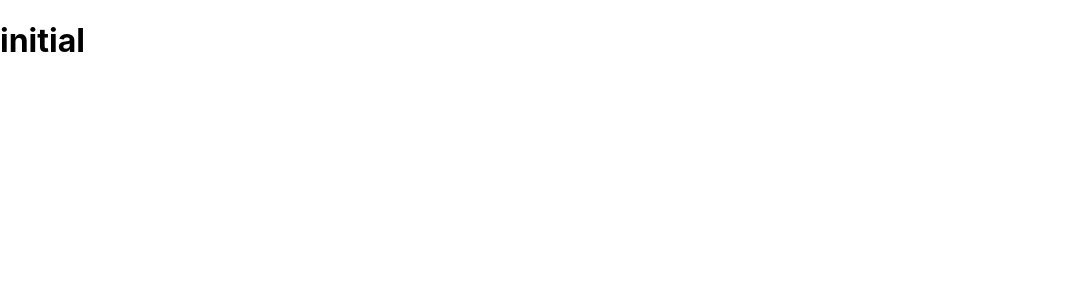
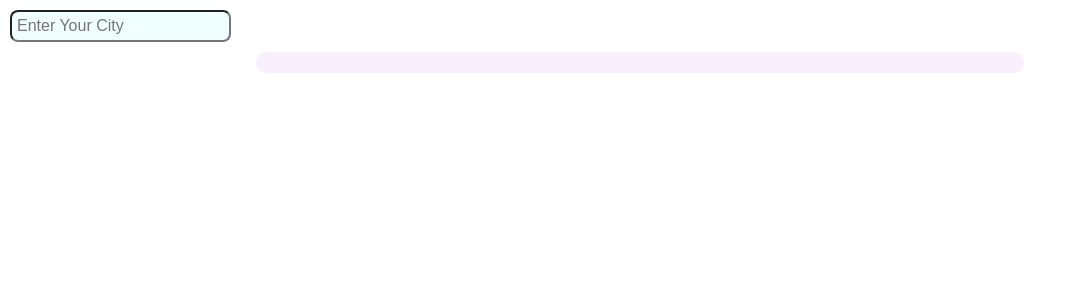
Before and after one commit to nandu2212/weather-application, a React (Create React App) app in the folder cleint/: page / in a window 1280 px wide. Shown: the top 300 px of the page, without its empty margins (0-1085 px from the left). Built offline with nearby package versions, Linux system fonts and the light colour scheme.

Commit message:
added serch location feature

```diff
--- a/cleint/package.json
+++ b/cleint/package.json
@@ -6,6 +6,7 @@
     "@testing-library/jest-dom": "^5.16.5",
     "@testing-library/react": "^13.4.0",
     "@testing-library/user-event": "^13.5.0",
+    "axios": "^1.3.3",
     "react": "^18.2.0",
     "react-dom": "^18.2.0",
     "react-scripts": "5.0.1",
--- a/cleint/src/App.js
+++ b/cleint/src/App.js
@@ -1,10 +1,12 @@
 
 import './App.css';
+import Search from './Components/searchlocation/search';
 
 function App() {
   return (
    <>
-   <h1>initial</h1></>
+   <Search/>
+   </>
   );
 }
 
--- /dev/null
+++ b/cleint/src/Components/searchlocation/search.css
@@ -0,0 +1,73 @@
+.container{
+    display:flex;
+    justify-content: center;
+    border-radius: 10px;
+    background-color: rgb(248, 240, 255);
+    margin-left: 20% ;
+    margin-right:20%;
+    box-shadow: inset;
+  }
+  input{
+    font-size: 1rem;
+    border-radius:8px;
+    background-color: azure;
+    padding:5px;
+    margin:10px;
+    display:flex;
+  }
+  .temp{
+    display: flex;
+    flex-direction: column;
+    justify-content: space-around;
+    background-color: #0c82b5;
+    height:150px;
+    width:100px;
+  }
+
+
+  .App-header {
+    background-color: #282c34;
+    min-height: 100vh;
+    display: flex;
+    flex-direction: column;
+    align-items: center;
+    justify-content: center;
+    font-size: calc(10px + 2vmin);
+    color: white;
+  }
+
+  .App-link {
+    color: #61dafb;
+  }
+
+  @keyframes App-logo-spin {
+    from {
+      transform: rotate(0deg);
+    }
+    to {
+      transform: rotate(360deg);
+    }
+  }
+  .wind{
+    display:flex;
+    flex-direction: row;
+    background-color:gray;
+    margin:5px;
+  }
+  .humidity{
+    display:flex;
+    flex-direction: row;
+    background-color: beige;
+    margin:2.5px;
+   align-items: center;
+  }
+  .feels{
+    display:flex;
+    flex-direction: row;
+    background-color: beige;
+    margin:2.5px;
+  }
+  .bold{
+    font-weight:bold;
+    font-size:medium;
+  }
--- /dev/null
+++ b/cleint/src/Components/searchlocation/search.js
@@ -0,0 +1,58 @@
+import React,{useState} from 'react'
+import axios from 'axios'
+import './search.css'
+const Search= () =>{
+  const [location,setlocation]=useState('')
+  const[data,setData]=useState({})
+  const url =`https://api.openweathermap.org/data/2.5/weather?q=${location}&appid=c058c18438a904d5a109c536340230a2`
+  const searchLocation = (event) => {
+    if (event.key === 'Enter') {
+      axios.get(url).then((response) => {
+        setData(response.data)
+        console.log(response.data)
+      })
+      setlocation('')
+    }
+  }
+  return (
+    <>
+    <div >
+      <input type='text'
+      onKeyPress={searchLocation}
+       placeholder='Enter Your City'
+        value={location}
+         onChange={(e)=>{setlocation(e.target.value)}}
+        />
+    </div>
+    <div className="container">
+        <div className="top">
+          <div className="location">
+            <h1>{data.name}</h1>
+          </div>
+            {data.main ? <h1>{data.main.temp.toFixed()-273.15.toFixed()}°C</h1> : null}
+          <div className="description">
+            {data.weather ? <p>{data.weather[0].main}</p> : null}
+          </div>
+        </div>
+        {data.name !== undefined &&
+          <div className="bottom">
+            <div className="feels">
+              {data.main ? <p className='bold'>{data.main.feels_like.toFixed()-273.15.toFixed()}°C</p> : null}
+              <p>Feels Like</p>
+            </div>
+            <div className="humidity">
+              {data.main ? <p className='bold'>{data.main.humidity}%</p> : null}
+              <p>Humidity</p>
+            </div>
+            <div className="wind">
+              {data.wind ? <p className='bold'>{data.wind.speed.toFixed()} MPH</p> : null}
+              <p>Wind Speed</p>
+            </div>
+          </div>
+        }
+        </div>
+    </>
+  );
+}
+
+export default Search;
```
Also changed, not shown: 1 other file (tests, documents, lock files or other folders).
